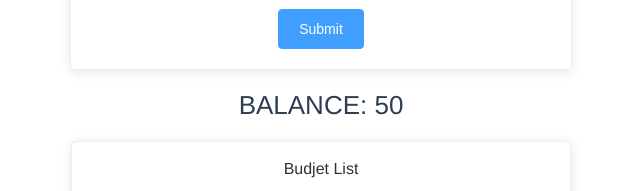
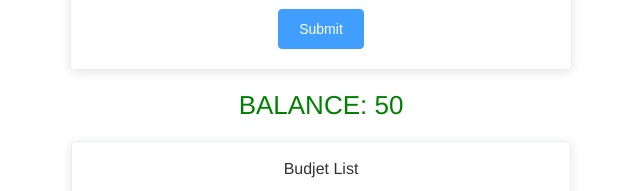
Before and after one commit to Pavel-VV/Budget-app2, a Vue app: page / in a window 1280 px wide. Shown: the part 378-569 px from the top of the page, without its empty margins (319-959 px from the left). Built offline with nearby package versions, Linux system fonts and the light colour scheme.

Commit message:
finised homework part 4 CONFIRM

```diff
--- a/src/components/BudgetListItem.vue
+++ b/src/components/BudgetListItem.vue
@@ -17,7 +17,8 @@ export default {
   },
   methods: {
     deleteElement(id) {
-      this.$emit('deleteItem', id);
+      let result = confirm(`Вы действительно хотите удалить: "${this.listItem.comment}"?`);
+      if(result) this.$emit('deleteItem', id);
     },
   }
 
--- a/src/components/TotalBalance.vue
+++ b/src/components/TotalBalance.vue
@@ -1,6 +1,6 @@
 <template>
-  <div :style="{'color': styleColorTotal}" class="total-value">Balance: {{ total }}</div>
-  <!-- <div class="total-value" :class="styleColorTotalObj">Balance: {{ total }}</div> -->
+  <!-- <div :style="{'color': styleColorTotal}" class="total-value">Balance: {{ total }}</div> -->
+  <div class="total-value" :class="styleColorTotalObj">Balance: {{ total }}</div>
 </template>
 
 <script>
```
